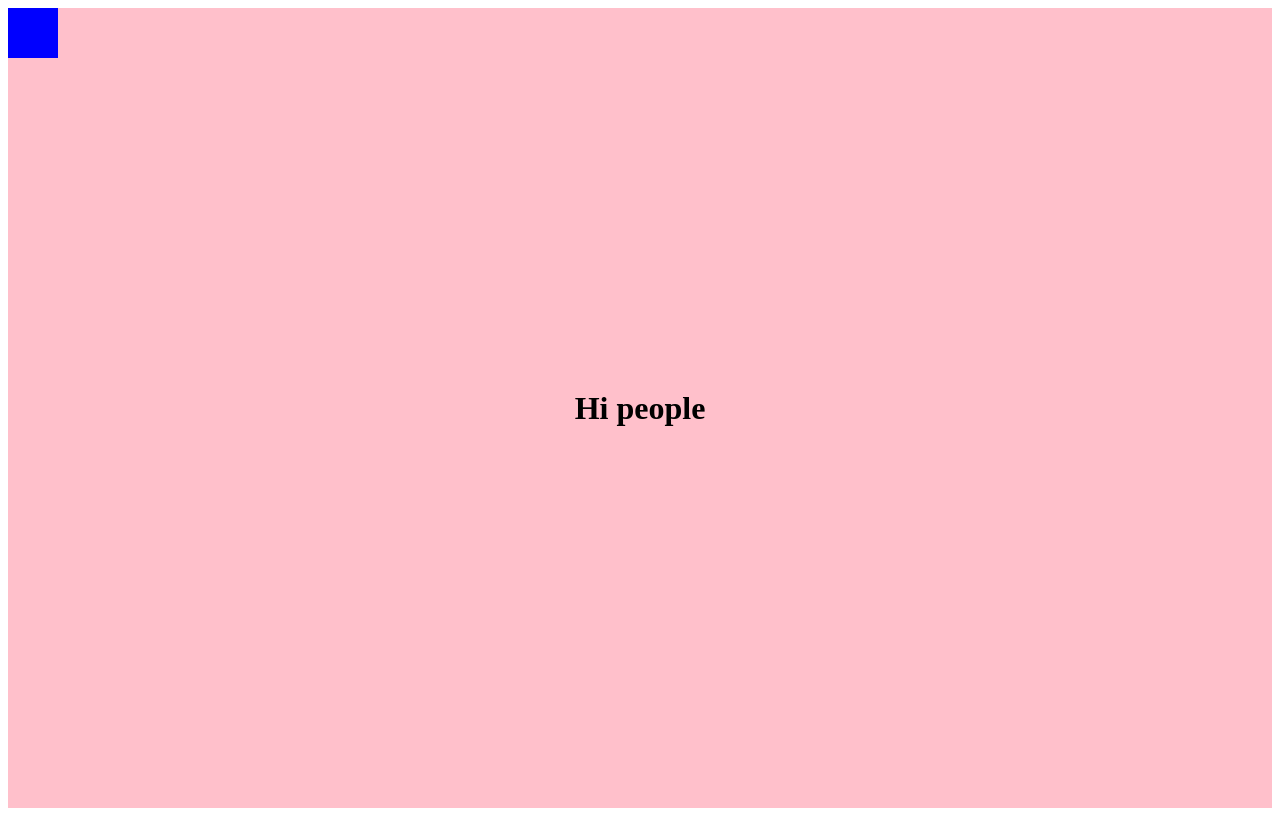
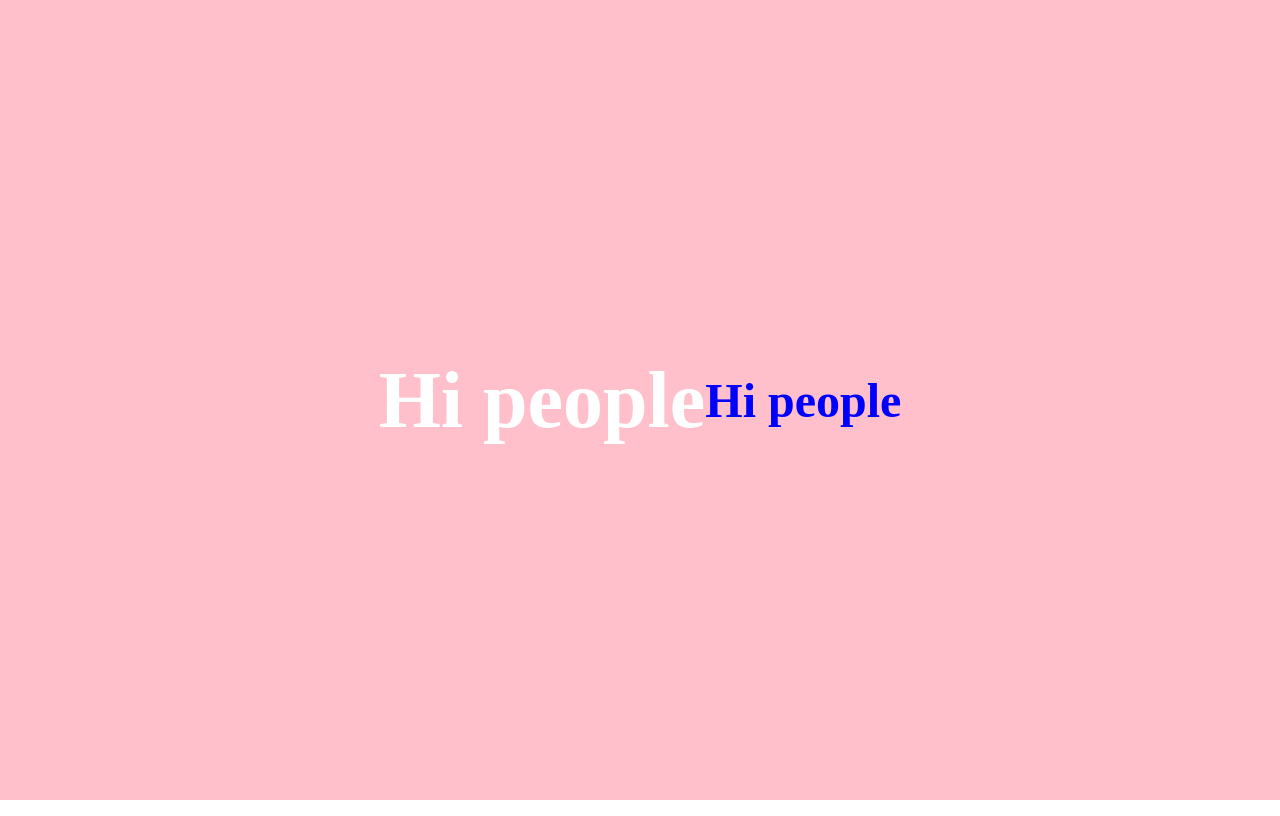
Before and after one commit to Kastyk/gatsby-styled-components, a Gatsby site: page / in a window 1280 px wide. Built offline with nearby package versions, Linux system fonts and the light colour scheme; Gatsby itself is replaced by a stand-in of ours.

Commit message:
Add GlobalStyle and H1

```diff
--- a/src/pages/index.js
+++ b/src/pages/index.js
@@ -1,6 +1,21 @@
 import React from 'react';
-import styled from 'styled-components';
+import styled, { createGlobalStyle } from 'styled-components';
 
+const GlobalStyle = createGlobalStyle`
+  body {
+    padding: 0;
+    margin: 0;
+    font-family: 'Montserrat';
+    color: white;
+  }
+  *, *::before, *::after {
+    box-sizing: border-box;
+  }
+`;
+const H1 = styled.h1`
+  font-size: ${({ isBig }) => (isBig ? '5em' : '3em')};
+  color: ${({ isBlue }) => (isBlue ? 'blue' : 'white')};
+`;
 const StyledWrapper = styled.div`
   height: 100vh;
   display: flex;
@@ -8,23 +23,16 @@ const StyledWrapper = styled.div`
   align-items: center;
   background: pink;
   position: relative;
-
-  ::before {
-    content: '';
-    position: absolute;
-    top: 0;
-    left: 0;
-    width: 50px;
-    height: 50px;
-    display: block;
-    background: blue;
-  }
 `;
 
 const IndexPage = () => (
-  <StyledWrapper>
-    <h1>Hi people</h1>
-  </StyledWrapper>
+  <>
+    <GlobalStyle />
+    <StyledWrapper>
+      <H1 isBig>Hi people</H1>
+      <H1 isBlue>Hi people</H1>
+    </StyledWrapper>
+  </>
 );
 
 export default IndexPage;
```
